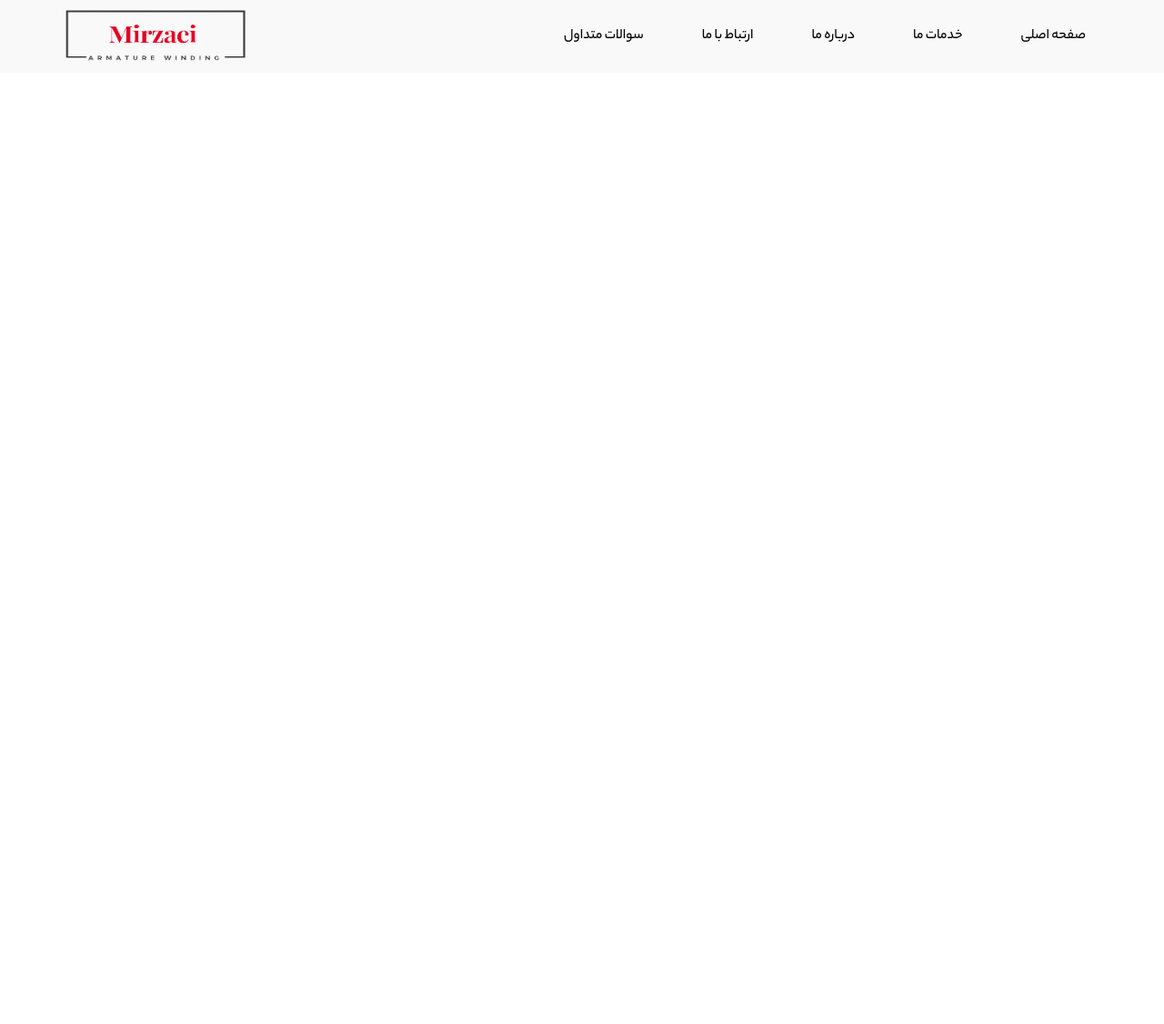
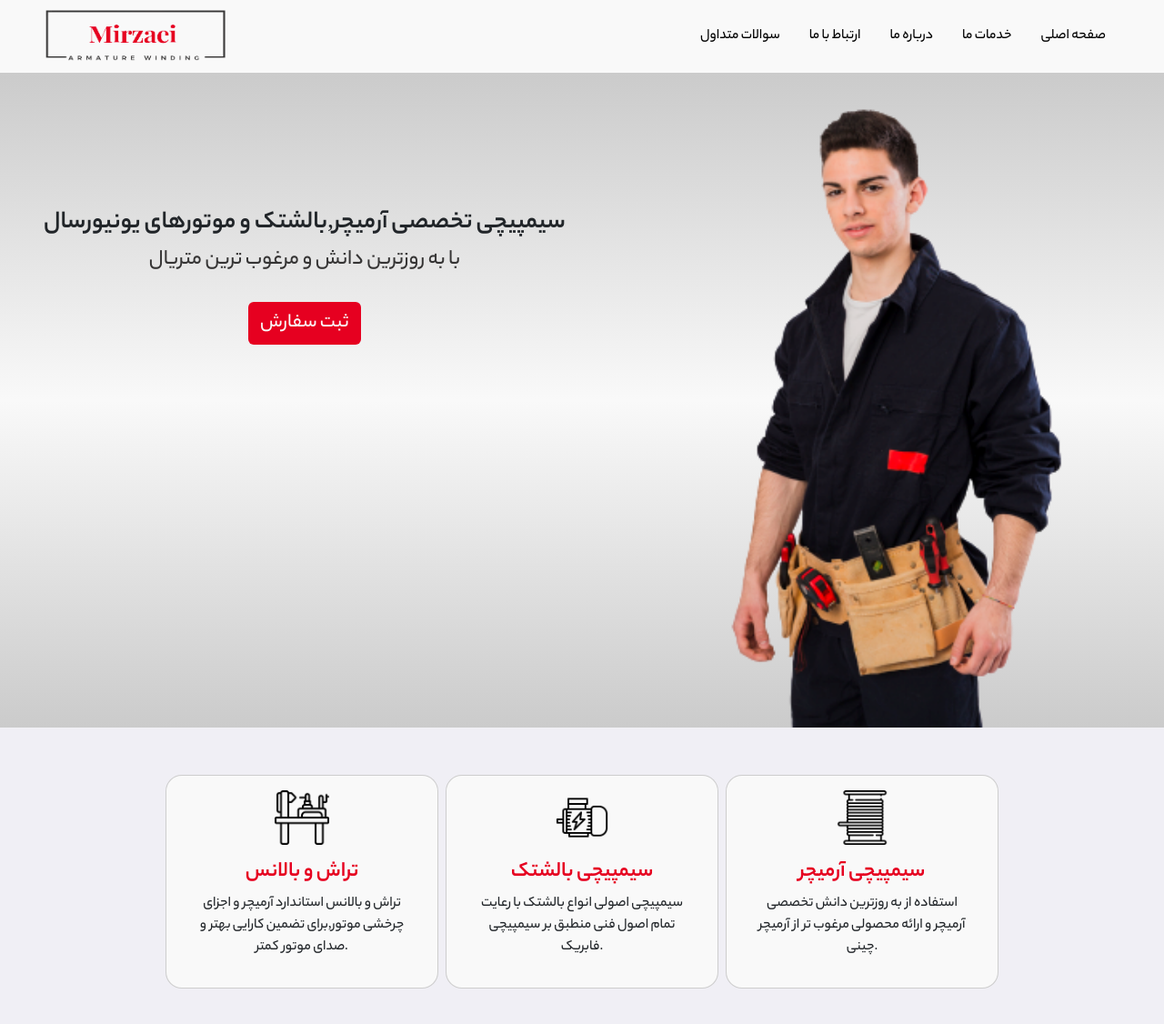
Before and after one commit to vajihe410/Armature-Winding-Website, a plain HTML site: page index.html in a window 1280 px wide. Shown: the whole page at 91% size. Before the commit the page ends 800 px from the top, so only its background shows below. Drawn offline with nearby package versions, Linux system fonts and the light colour scheme.

Commit message:
main-paged created

```diff
--- a/index.html
+++ b/index.html
@@ -10,12 +10,12 @@
 
     </head>
     <body>
-        <header>
+        <header class="w-100 d-flex flex-row justify-content-between align-items-center ">
             <a href="#" class="navbar-brand">
-                <img src="./assets/image/logo.png" alt="logo">
+                <img class="ms-5" src="./assets/image/logo.png" alt="logo">
             </a>
             <nav class="navbar-extend-lg ">
-                <ul class="nav">
+                <ul class="nav me-5 flex-row-reverse">
                     <li class="nav-item"><a href="#" class="nav-link">صفحه اصلی</a></li>
                     <li class="nav-item"><a href="#" class="nav-link">خدمات ما</a></li>
                     <li class="nav-item"><a href="#" class="nav-link">درباره ما</a></li>
@@ -24,6 +24,39 @@
                 </ul>
             </nav>
         </header>
+        <main>
+            <section class="landing d-flex justify-content-between">
+                <div class="ms-5 d-flex flex-column align-items-center">
+                    <p class="h3">سیمپیچی تخصصی آرمیچر,بالشتک و موتورهای یونیورسال</p>
+                    <p class="h4">با به روزترین دانش و مرغوب ترین متریال</p>
+                    <a href="#" class="btn  mt-4">ثبت سفارش</a>
+                </div>
+                <img class="me-5"src="./assets/image/1.png" alt="">
+            </section>
+            <section class="cards d-flex justify-content-center mt-5 mb-5">
+                <div class="card align-items-center p-3 m-1">
+                    <img class="card-img-top " src="./assets/icon/lathe.png" alt="">
+                    <div class="card-body">
+                        <p class="card-title h4">تراش و بالانس</p>
+                        <p class="card-text">تراش و بالانس استاندارد آرمیچر و اجزای چرخشی موتور,برای تضمین کارایی بهتر و صدای موتور کمتر.</p>
+                    </div>
+                </div>
+                <div class="card align-items-center p-3 m-1">
+                    <img class="card-img-top" src="./assets/icon/engine.png" alt="">
+                    <div class="card-body">
+                        <p class="card-title h4">سیمپیچی بالشتک</p>
+                        <p class="card-text ">سیمپیچی اصولی انواع بالشتک با رعایت تمام اصول فنی منطبق بر سیمپیچی فابریک.</p>
+                    </div>
+                </div>
+                <div class="card align-items-center p-3 m-1">
+                    <img class="card-img-top" src="./assets/icon/wire.png" alt="">
+                    <div class="card-body">
+                        <p class="card-title h4">سیمپیچی آرمیچر</p>
+                        <p class="card-text ">استفاده از به روزترین دانش تخصصی آرمیچر و ارائه محصولی مرغوب تر از آرمیچر چینی.</p>
+                    </div>
+                </div>
+            </section>
+        </main>
         <script src="https://cdn.jsdelivr.net/npm/bootstrap@5.3.0-alpha3/dist/js/bootstrap.bundle.min.js" integrity="sha384-ENjdO4Dr2bkBIFxQpeoTz1HIcje39Wm4jDKdf19U8gI4ddQ3GYNS7NTKfAdVQSZe" crossorigin="anonymous"></script>
         <script src="./script.js"></script>
     </body>
--- a/style.css
+++ b/style.css
@@ -2,6 +2,7 @@
     margin: 0;
     padding: 0;
     box-sizing: border-box;
+    font-family: "YekanBakhMedium";
 }
 :root{
     --primary:#e60020;
@@ -15,7 +16,7 @@
     --white:#fff;
 }
 @font-face {
-    font-family: YekanBakhBold;
+    font-family: YekanBakhBoldz;
     src: url("./assets/font/YekanBakhBold.woff") format("woff");
 }
 @font-face {
@@ -26,30 +27,17 @@
     font-family: YekanBakhMedium;
     src: url("./assets/font/YekanBakhMedium.woff") format("woff");
 }
+body{
+    background-color: var(--secondery4);
+}
 header{
-    width: 100%;
     height: 80px;
     background-color: var(--onPrimary);
-    display: flex;
-    justify-content: space-between;
-    align-items: center;
     position: sticky;
 }
 .navbar-brand img{
     width: 200px;
     height: 60px;
-    margin-left: 70px;
-}
-.nav{
-    list-style-type: none;
-    display: flex;
-    flex-direction: row-reverse;
-    margin-right: 70px;
-
-}
-.nav-item{
-    margin-left: 32px;
-
 }
 .nav-link{
     color:var(--black);
@@ -58,3 +46,44 @@ header{
 .nav-link:hover{
     color: var(--primary);
 }
+.landing{
+    height: calc(100vh - 80px);
+    background-image:linear-gradient(to top,var(--secondery2),var(--onPrimary),var(--secondery2)) ;
+}
+.landing div{
+    margin-top: 150px;
+}
+.landing a{
+    background-color: var(--primary);
+    color: var(--onPrimary);
+    font-size: 22px;
+}
+.landing a:hover{
+    background-color: var(--onPrimary);
+    color: var(--primary);
+    border-color: var(--primary);
+}
+.h3{
+    font-family:"YekanBakhBoldz";
+}
+.h4{
+    color: var(--onSecondery);
+    text-align: center;
+}
+
+.card{
+    width: 300px;
+    border-radius: 18px;
+    background-color: var(--onPrimary);
+}
+.card-img-top{
+    width: 60px;
+    height: 60px;
+}
+.card-title{
+    color: var(--primary);
+    font-family:"YekanBakhBoldz" ;
+}
+.card-text{
+    text-align: center;
+}
```
Also changed, not shown: assets/image/shoetcut icon.png (deleted).
